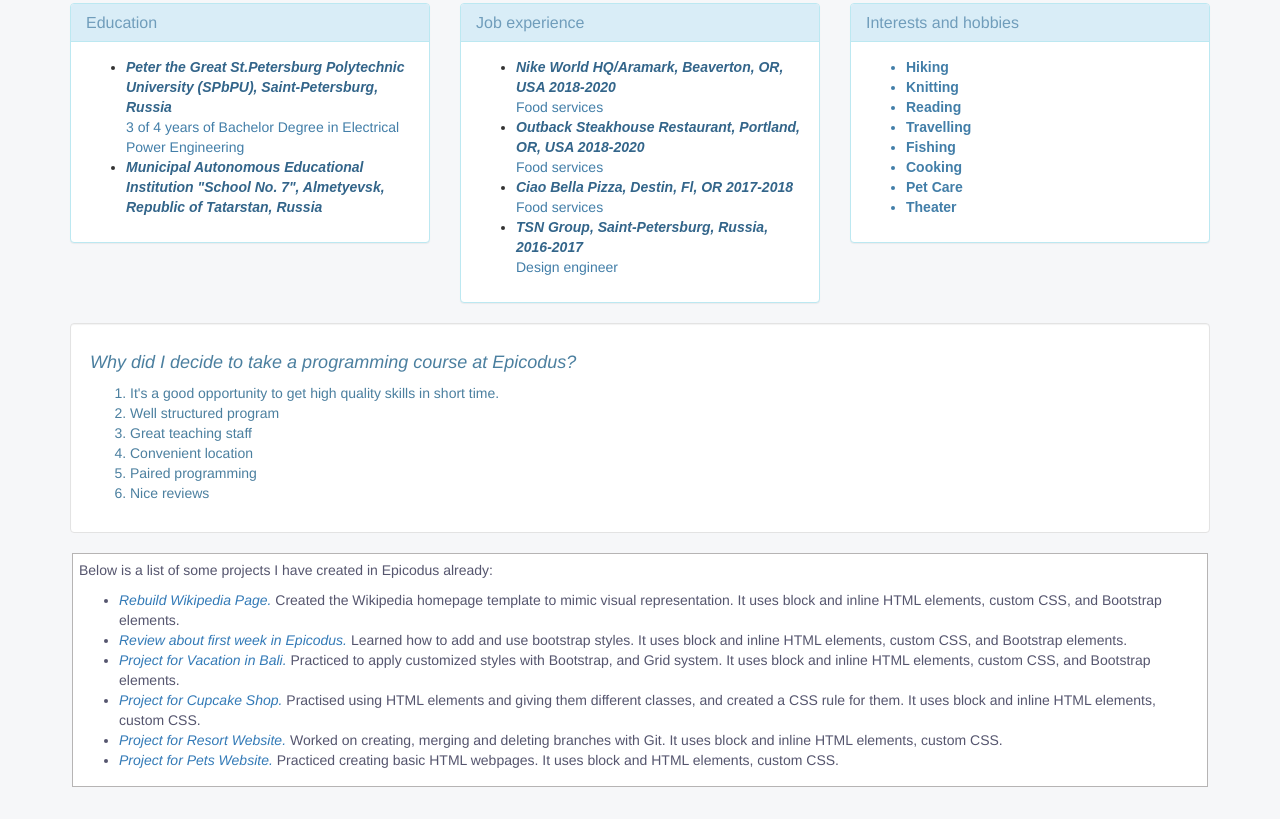
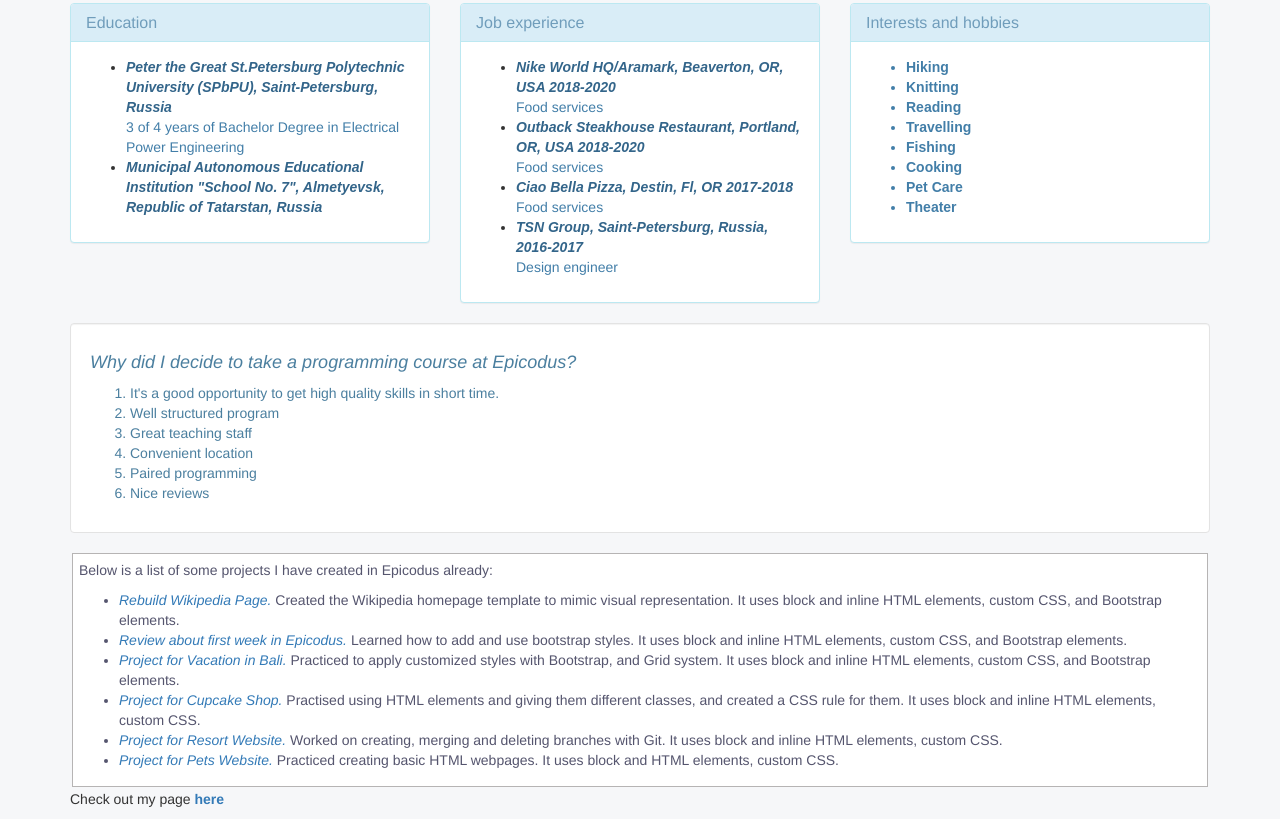
Before and after one commit to Zinfira/My-portfolio, a plain HTML site: page index.html in a window 1280 px wide. Shown: the part 632-1451 px from the top of the page. Before the commit the page ends 1421 px from the top, so only its background shows below. Drawn offline with Linux system fonts and the light colour scheme.

Commit message:
Add a link to my page

```diff
--- a/index.html
+++ b/index.html
@@ -105,6 +105,8 @@
           </div>
         </div>
 
+      <p>Check out my page <strong><a href="https://zinfira.github.io/My-portfolio/">here</a></strong></p>
+
     </div>
 
 
```
Also changed, not shown: 1 other file.
